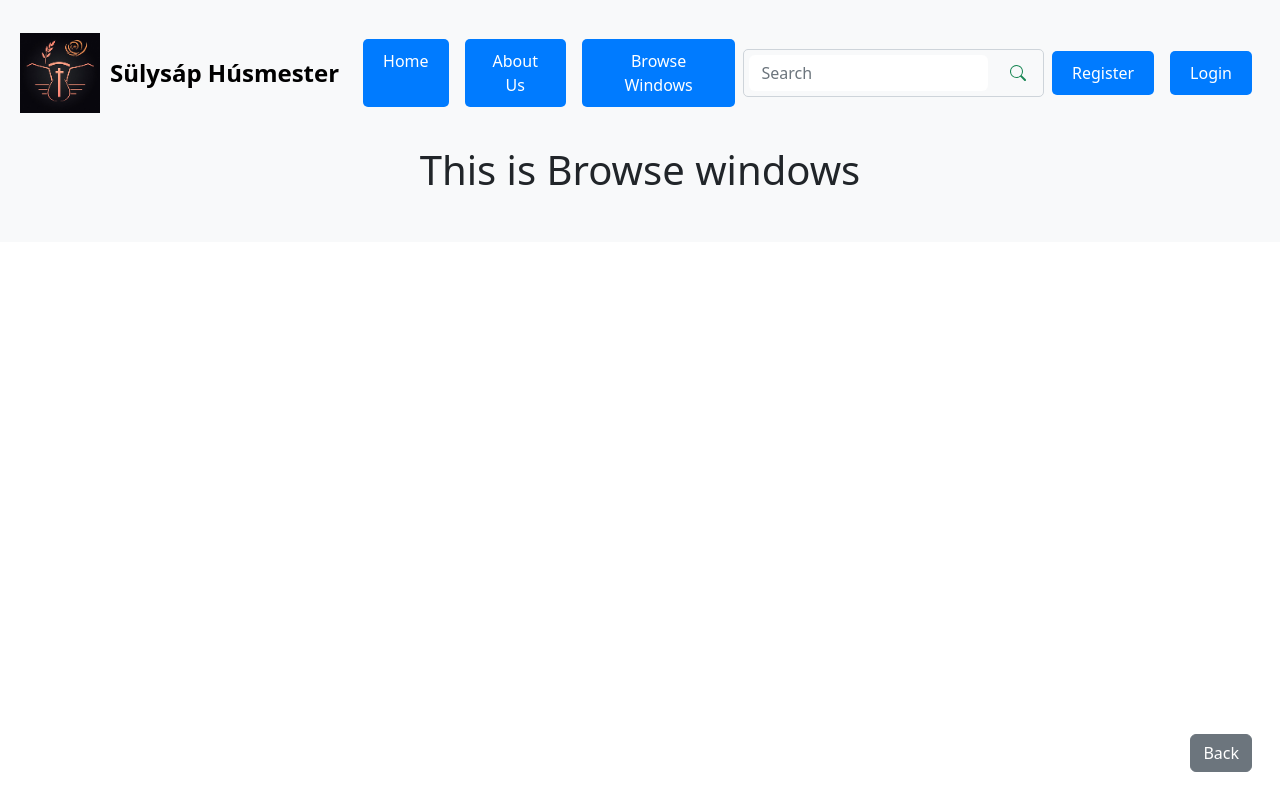
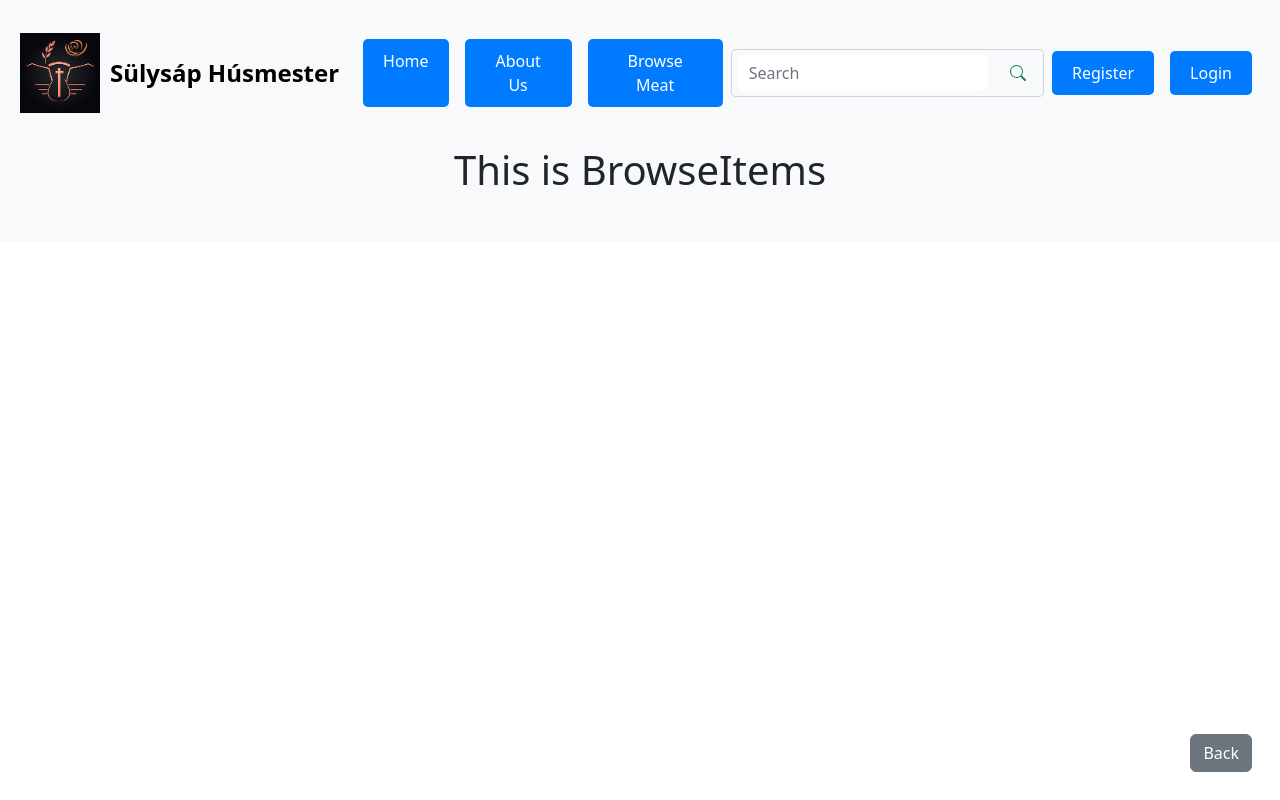
Before and after one commit to Lali95/MeatWebshop, a React (Vite) app in the folder Frontend/window-webshop/: page /browse in a window 1280 px wide. Built offline with nearby package versions, Linux system fonts and the light colour scheme.

Commit message:
refactor: browse windosws -> browse items

```diff
--- a/Frontend/window-webshop/src/Components/NavBar.jsx
+++ b/Frontend/window-webshop/src/Components/NavBar.jsx
@@ -21,7 +21,7 @@ const NavBar = () => {
           About Us
         </Nav.Link>
         <Nav.Link as={Link} to="/browse" className="btn btn-primary m-2">
-          Browse Windows
+          Browse Meat
         </Nav.Link>
       </Nav>
       <Form className="d-flex search-form">
--- /dev/null
+++ b/Frontend/window-webshop/src/Pages/BrowseItems.jsx
@@ -0,0 +1,11 @@
+import React from 'react';
+
+function BrowseItems() {
+  return (
+    <div>
+      <h1>This is BrowseItems</h1>
+    </div>
+  );
+}
+
+export default BrowseItems;
--- a/Frontend/window-webshop/src/Pages/BrowseWindows.jsx
+++ /dev/null
@@ -1,11 +0,0 @@
-import React from 'react';
-
-function BrowseWindows() {
-  return (
-    <div>
-      <h1>This is Browse windows</h1>
-    </div>
-  );
-}
-
-export default BrowseWindows;
--- a/Frontend/window-webshop/src/main.jsx
+++ b/Frontend/window-webshop/src/main.jsx
@@ -5,7 +5,7 @@ import { createRoot } from 'react-dom/client';
 import { createBrowserRouter, RouterProvider } from 'react-router-dom';
 import LandingPage from './Pages/LandingPage';
 import AboutUs from './Pages/AboutUs';
-import BrowseWindows from './Pages/BrowseWindows.jsx';
+import BrowseItems from './Pages/BrowseItems.jsx';
 import Register from './Pages/Register.jsx';
 import Login from './Pages/Login.jsx';
 
@@ -24,7 +24,7 @@ const router = createBrowserRouter([
       },
       {
         path: 'browse',
-        element: <BrowseWindows/>,
+        element: <BrowseItems/>,
       },
       {
         path: 'register',
```
